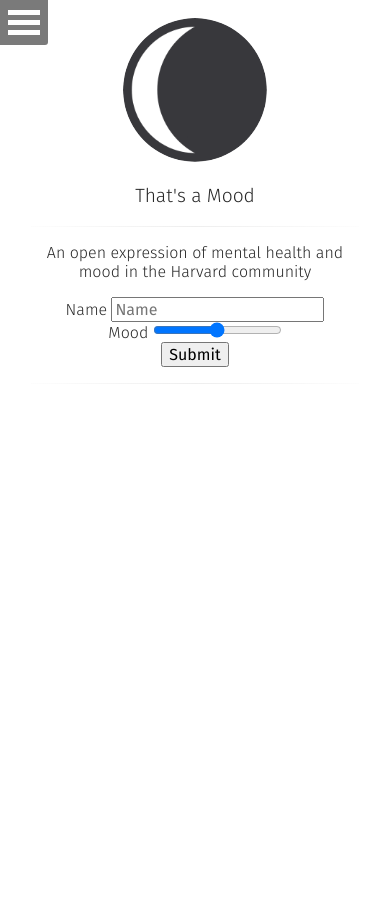
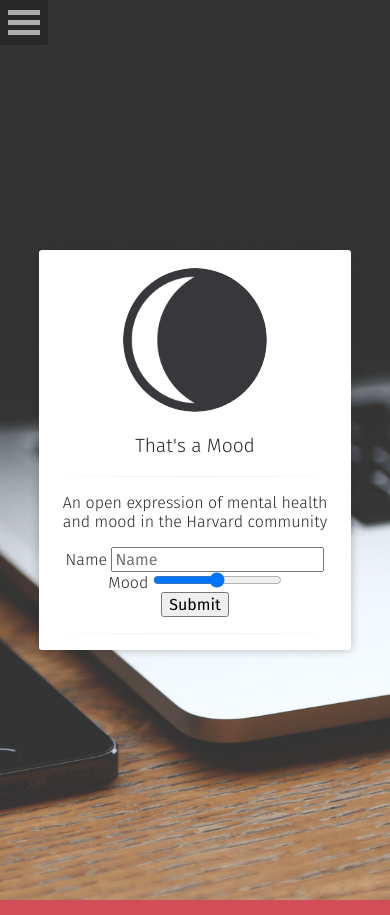
Before and after one commit to annawang7/cs50-final-proj, a Jekyll site: the page built from index.md, in a window 390 px wide. Built offline with Jekyll 4.4.1, drawn with Linux system fonts in a browser that asks for light colours; some web fonts are replaced; comment, search, counter and statistics services are not loaded.

Commit message:
Update mobile styling

```diff
--- a/_sass/elements.scss
+++ b/_sass/elements.scss
@@ -192,9 +192,6 @@
     border-radius: 3px !important;
     border-color: rgba($color_mercury,0.5) rgba($color_bon_jour,0.5) $color_mischka !important;
     border: 1px solid;
-	@media #{$small} {
-		display: none !important;
-	}
 }
 .goup-arrow {
     border-color: transparent transparent $color_tuatara !important;
--- a/_sass/print.scss
+++ b/_sass/print.scss
@@ -1,8 +1,4 @@
 @media print {
-  body {
-    background-image: none !important;
-    background-color: $white;
-  }
   .wrapper {
     box-shadow: none;
     width: 100%;
--- a/_sass/site.scss
+++ b/_sass/site.scss
@@ -19,10 +19,6 @@
 	background-color: $bodycolor;
 	background-position: center center;
 	background-attachment: fixed;
-	@media #{$small} {
-	    background-image: none !important;
-		background: $white;
-	}
 }
 * {
 	box-sizing: border-box;
@@ -40,9 +36,6 @@
 	min-height: 300px;
 	text-align: left;
 	color: $white;
-	@media #{$small} {
-		display: block !important;
-	}
 	@media only screen and (max-height: 500px) {
 	    display: block !important;
 	}
@@ -70,7 +63,7 @@
 	align-items: center;
 }
 .container {
-	width: 36rem;
+	width: 80%;
 	max-width: 550px;
 	padding-right: 15px;
 	padding-left: 15px;
@@ -81,10 +74,6 @@
 	border-radius: 3px;
 	box-shadow: 0 0 10px 0 rgba($color_shark,0.3);
 	@include transition(.5s);
-	@media #{$small} {
-		width: 100%;
-	    box-shadow: none;
-	}
 	@media #{$medium} {
 		width: 80%;
 	}
@@ -95,9 +84,6 @@
 	.title {
 	    margin-top: 0;
 	    margin-bottom: 5px;
-	}
-	@media #{$small} {
-		padding: 0 1em;
 	}
 }
 .wrapper {
@@ -110,11 +96,6 @@
 	border-radius: 3px;
 	box-shadow: 0 0 10px 0 rgba($color_shark,0.3);
 	@include transition(.5s);
-	@media #{$small} {
-		width: 90%;
-		padding: 2em 0;
-	    box-shadow: none;
-	}
 }
 #disqus_thread {
 	width: 75%;
@@ -126,11 +107,6 @@
 	border-radius: 3px;
 	box-shadow: 0 0 10px 0 rgba($color_shark,0.3);
 	@include transition(.5s);
-	@media #{$small} {
-		width: 90%;
-		padding: 2em 0;
-	    box-shadow: none;
-	}
 }
 // entry meta
 .entry-meta {
@@ -194,9 +170,6 @@
 }
 .feature {
     @include transition(.5s);
-    @media #{$small} {
-        background-image: none !important;
-    }
     @media #{$medium} {
         color: white;
         padding: 4em;
--- a/_sass/typography.scss
+++ b/_sass/typography.scss
@@ -7,9 +7,6 @@
 	-moz-font-smoothing: antialiased !important;
 	text-rendering: optimizelegibility !important;
 	text-align: justify;
-	@media #{$small} {
-		padding: 0 .5em;
-	}
 }
 
 // titles
--- a/_sass/variables.scss
+++ b/_sass/variables.scss
@@ -34,7 +34,6 @@
 $doc-line-height     : 26;
 
 //media
-$small               : "only screen and (max-width: 30em)";
 $medium              : "only screen and (min-width: 30.1em) and (max-width: 48em)";
 $large               : "only screen and (min-width: 48.1em) and (max-width: 62.5em)";
 $notsmall            : "only screen and (min-width: 48em)";
```
Also changed, not shown: 2 other files.
